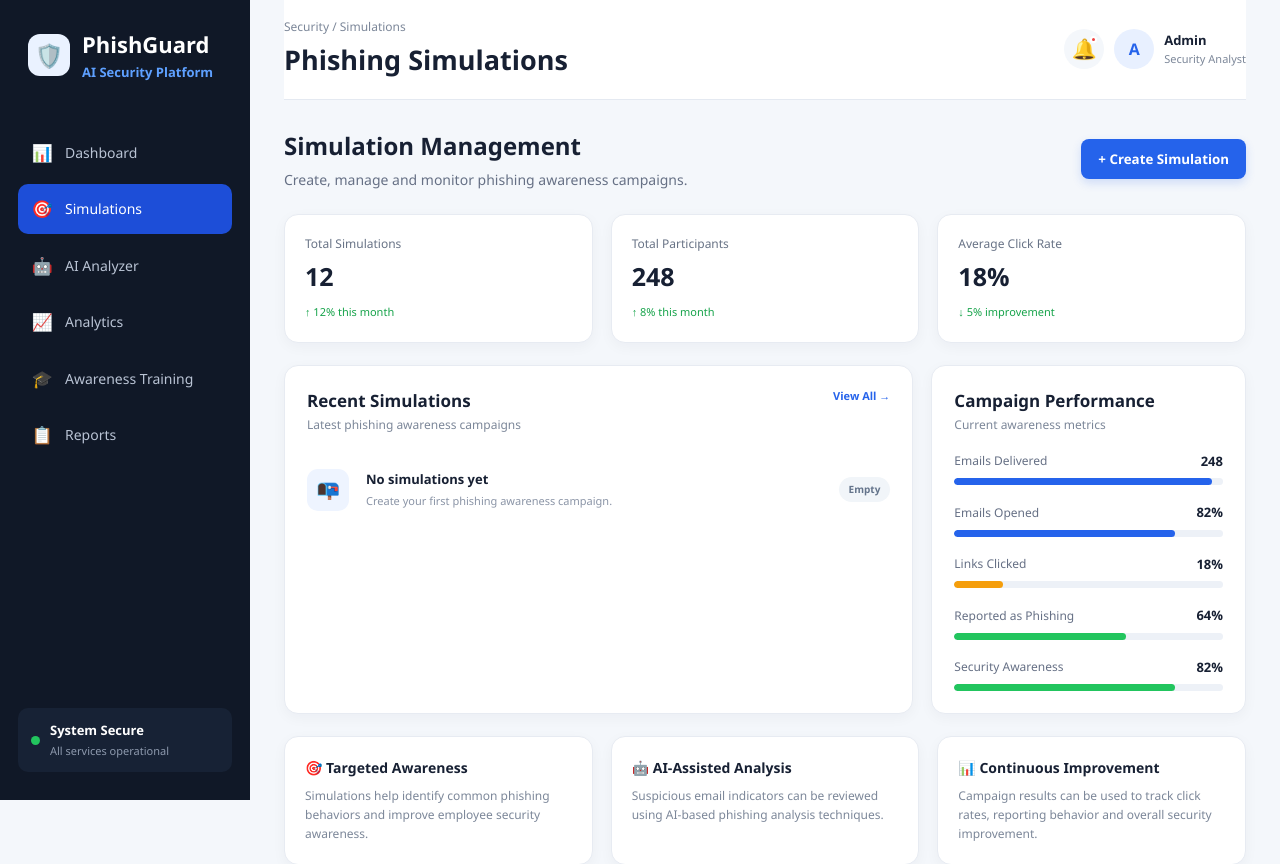
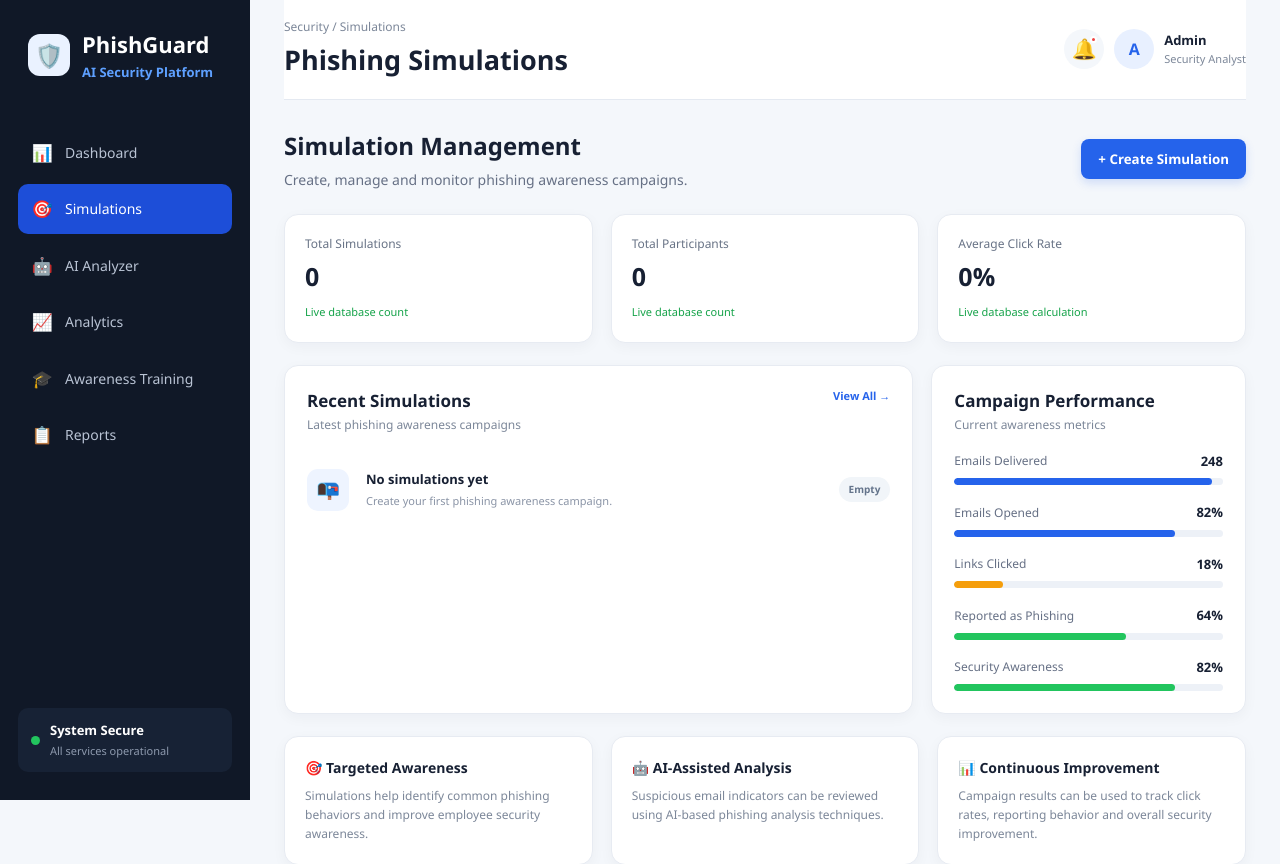
Before and after one commit to shambhavi0717/PhishGuard, a Flask app: page /simulations in a window 1280 px wide. Shown: the top 864 px of the page. Run offline with Flask 3, Linux system fonts and the light colour scheme; data that the repository does not hold is empty.

Commit message:
PhishGuard

```diff
--- a/app.py
+++ b/app.py
@@ -217,7 +217,6 @@ def awareness():
 # -----------------------------
 @app.route("/simulations")
 def simulations():
-
     connection = get_db_connection()
 
     simulations_data = connection.execute("""
@@ -225,11 +224,42 @@ def simulations():
         ORDER BY id DESC
     """).fetchall()
 
+    # Total simulations
+    total_simulations = connection.execute("""
+        SELECT COUNT(*) FROM simulations
+    """).fetchone()[0]
+
+    # Total participants
+    total_participants = connection.execute("""
+        SELECT COALESCE(SUM(participants), 0)
+        FROM campaign_metrics
+    """).fetchone()[0]
+
+    # Average click rate
+    click_data = connection.execute("""
+        SELECT
+            COALESCE(SUM(links_clicked), 0) AS total_clicked,
+            COALESCE(SUM(emails_delivered), 0) AS total_delivered
+        FROM campaign_metrics
+    """).fetchone()
+
+    if click_data["total_delivered"] > 0:
+        average_click_rate = round(
+            (click_data["total_clicked"] * 100.0)
+            / click_data["total_delivered"],
+            1
+        )
+    else:
+        average_click_rate = 0
+
     connection.close()
 
     return render_template(
         "simulations.html",
-        simulations=simulations_data
+        simulations=simulations_data,
+        total_simulations=total_simulations,
+        total_participants=total_participants,
+        average_click_rate=average_click_rate
     )
 
 # Simulation Details
--- a/requirements.txt
+++ b/requirements.txt
@@ -0,0 +1,3 @@
+Flask
+pandas
+scikit-learn
--- a/templates/simulations.html
+++ b/templates/simulations.html
@@ -373,20 +373,20 @@
 
             <div class="simulation-stat">
                 <p>Total Simulations</p>
-                <h3>12</h3>
-                <span>↑ 12% this month</span>
+                <h3>{{ total_simulations }}</h3>
+                <span>Live database count</span>
             </div>
 
             <div class="simulation-stat">
                 <p>Total Participants</p>
-                <h3>248</h3>
-                <span>↑ 8% this month</span>
+                <h3>{{ total_participants }}</h3>
+                <span>Live database count</span>
             </div>
 
             <div class="simulation-stat">
                 <p>Average Click Rate</p>
-                <h3>18%</h3>
-                <span>↓ 5% improvement</span>
+                <h3>{{ average_click_rate }}%</h3>
+                <span>Live database calculation</span>
             </div>
 
         </section>
```
Also changed, not shown: templates/index.html (+7 -13 lines), README.md.
